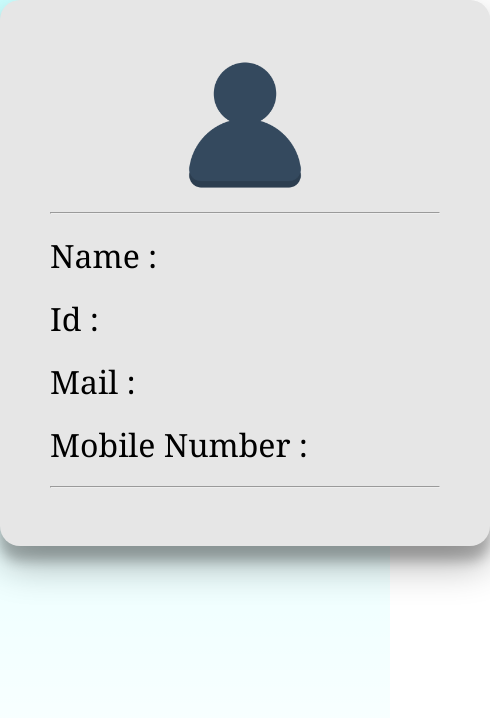
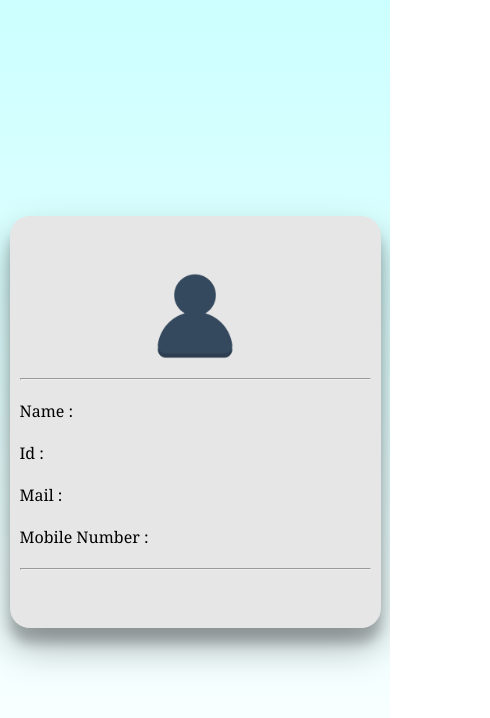
Before and after one commit to daigavane70/crud-frontend, a React (Create React App) app: page /user/33114 in a window 390 px wide. Shown: the top 718 px of the page, 490 px wide, since content can reach past the window. Built offline with nearby package versions, Linux system fonts and the light colour scheme; no server answers.

Commit message:
completed the responsiveness

```diff
--- a/src/views/user.css
+++ b/src/views/user.css
@@ -21,8 +21,8 @@
 
 .user-box > div{
     width: 100%;
+    display: flex;
     justify-content: space-between;
-    display: flex;
     font-size: 32px;
     margin-block: 20px;
 }
@@ -49,13 +49,30 @@
 }
 
 @media (max-width: 600px) {
-    .user{
-        display: inline-block;
-        text-align: center;
+    .user-box{
+        padding-inline: 10px;
+        width: 90%;
+        overflow: auto;
     }
 
-    .user-box{
-        width: 100%;
+    .user-box > div{
+        justify-content: space-between;
+    }
+
+    .user-icon img{
+        height: 100px;
+    }
+
+    .label{
+        width: 50%;
+        text-align: left;
+        font-size: 16px;
+    }
+    .value{
+        height: fit-content;
+        width: 50%;
+        text-align: left;
         overflow: auto;
+        font-size: 16px;
     }
 }
```
